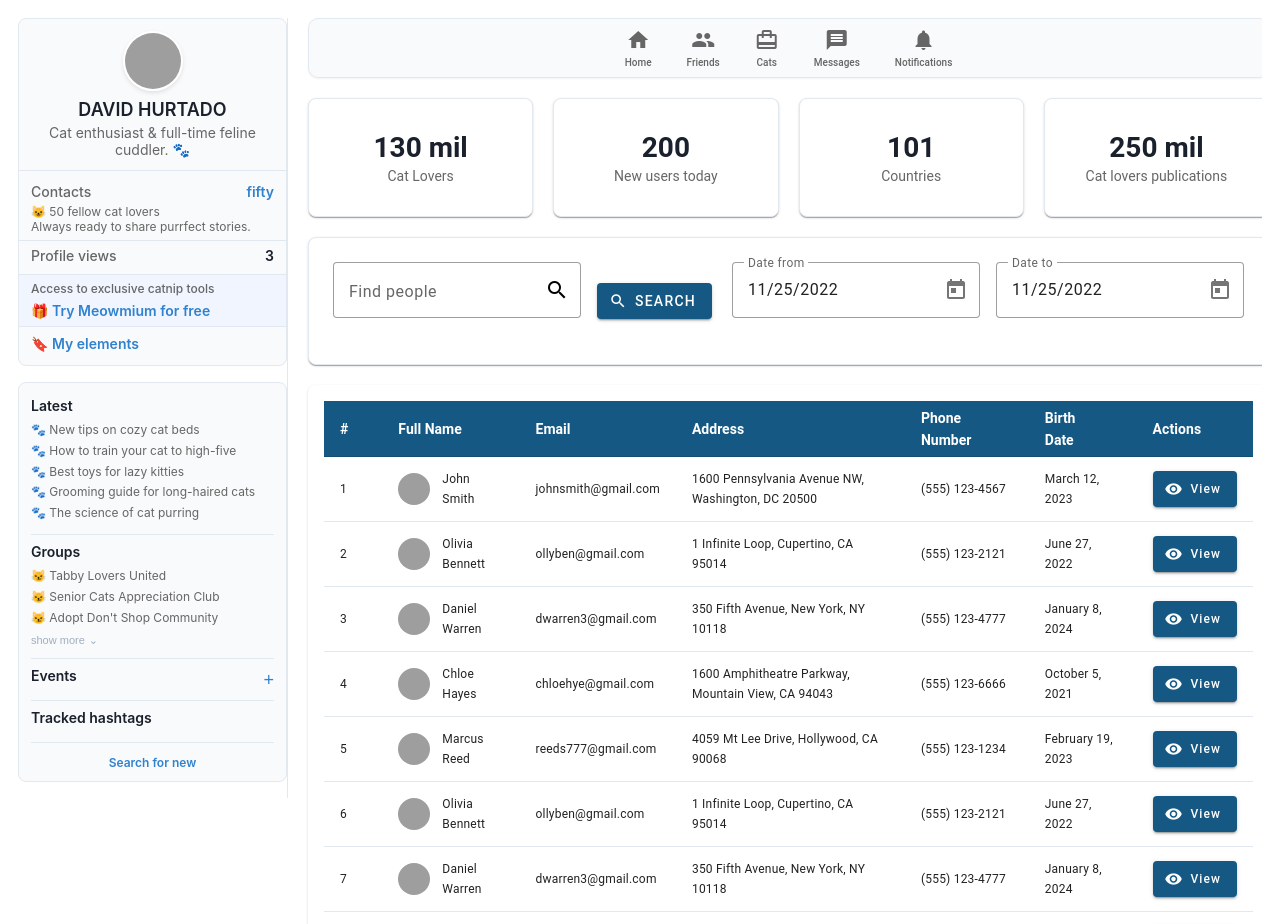
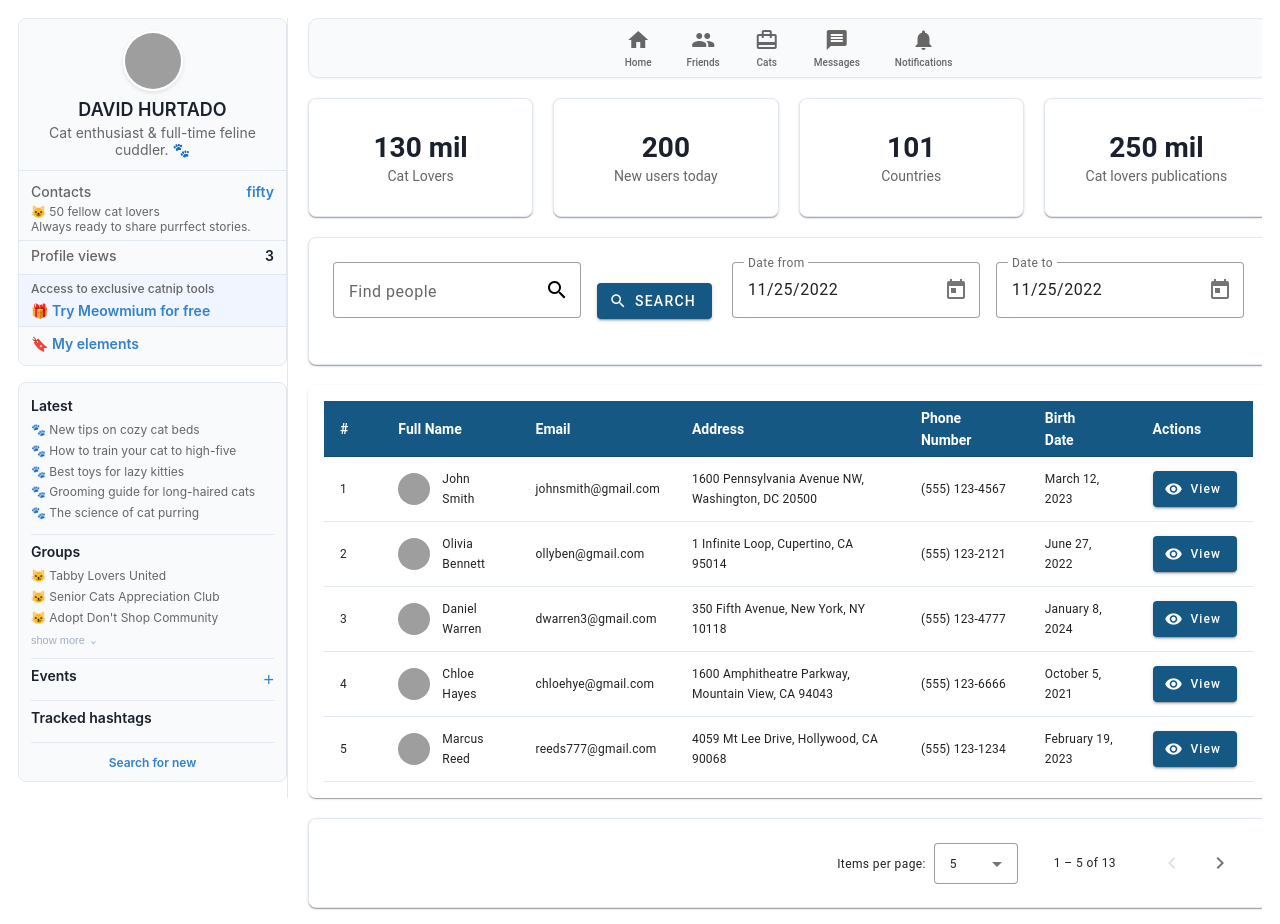
Before and after one commit to Dark-rambler/user-management-app, an Angular app: page /app/user-management in a window 1280 px wide. Shown: the top 924 px of the page. Built offline with nearby package versions, Linux system fonts and the light colour scheme; grey boxes are pictures that could not be loaded.

Commit message:
agrega la ruta dinamica  a la app

```diff
--- a/src/app/app.routes.ts
+++ b/src/app/app.routes.ts
@@ -23,6 +23,11 @@ export const routes: Routes = [
         path: 'user-management',
         loadComponent: () => import('./modules/user-management/user-management.component')
       }
+      ,
+      {
+        path: 'user/:id',
+        loadComponent: () => import('./modules/user/user.component')
+      }
       // Aquí puedes agregar más rutas que necesiten el layout principal
     ]
   }
--- a/src/app/modules/user-management/components/table/table.component.html
+++ b/src/app/modules/user-management/components/table/table.component.html
@@ -27,9 +27,10 @@
             </mat-form-field>
         </div>
     </mat-card-content>
-  </mat-card>  <!-- Tabla de usuarios usando Material Table -->
+</mat-card> <!-- Tabla de usuarios usando Material Table -->
 <mat-card class="users-table">
-    <mat-card-content>      <table mat-table [dataSource]="dataSource" class="users-data-table" matSort>
+    <mat-card-content>
+        <table mat-table [dataSource]="dataSource" class="users-data-table" matSort>
             <ng-container matColumnDef="id">
                 <th mat-header-cell *matHeaderCellDef mat-sort-header>#</th>
                 <td mat-cell *matCellDef="let user; let i = index">{{i + 1}}</td>
@@ -67,8 +68,7 @@
 
             <ng-container matColumnDef="actions">
                 <th mat-header-cell *matHeaderCellDef>Actions</th>
-          <td mat-cell *matCellDef="let user">
-            <button mat-raised-button color="primary" class="view-btn">
+                <td mat-cell *matCellDef="let user">                    <button (click)="onSelectUser(user.id)" mat-raised-button color="primary" class="view-btn">
                         <mat-icon>visibility</mat-icon>
                         View
                     </button>
@@ -79,14 +79,10 @@
             <tr mat-row *matRowDef="let row; columns: displayedColumns;"></tr>
         </table>
     </mat-card-content>
-  </mat-card>  <!-- Paginación usando Material Paginator -->
+</mat-card>
 <mat-card class="pagination-card">
     <mat-card-content>
-      <mat-paginator
-        #paginator
-        [length]="dataSource.data.length"
-        [pageSize]="10"
-        [pageSizeOptions]="[5, 10, 25, 100]"
+        <mat-paginator #paginator [length]="dataSource.data.length" [pageSize]="5" [pageSizeOptions]="[5, 10, 25, 100]"
             aria-label="Select page">
         </mat-paginator>
     </mat-card-content>
--- a/src/app/modules/user-management/components/table/table.component.ts
+++ b/src/app/modules/user-management/components/table/table.component.ts
@@ -2,7 +2,7 @@ import { Component, ViewChild, AfterViewInit } from '@angular/core';
 import { MatPaginator } from '@angular/material/paginator';
 import { MatTableDataSource } from '@angular/material/table';
 import { MatSort } from '@angular/material/sort';
-
+import { Router } from '@angular/router';
 @Component({
   selector: 'app-table',
   standalone: false,
@@ -15,10 +15,117 @@ export class TableComponent implements AfterViewInit {
 
   public showFiller = false;
   public displayedColumns: string[] = ['id', 'fullName', 'email', 'address', 'phone', 'birthDate', 'actions'];
+  public users: any[]; // Definir el tipo de datos de los usuarios
+  public dataSource
+  constructor(private router: Router) {
+    this.showFiller = false;
+    this.users = [
+      {
+        id: 1,
+        name: 'John Smith',
+        email: 'johnsmith@gmail.com',
+        address: '1600 Pennsylvania Avenue NW, Washington, DC 20500',
+        phone: '(555) 123-4567',
+        birthDate: 'March 12, 2023'
+      },
+      {
+        id: 2,
+        name: 'Olivia Bennett',
+        email: 'ollyben@gmail.com',
+        address: '1 Infinite Loop, Cupertino, CA 95014',
+        phone: '(555) 123-2121',
+        birthDate: 'June 27, 2022'
+      },
+      {
+        id: 3,
+        name: 'Daniel Warren',
+        email: 'dwarren3@gmail.com',
+        address: '350 Fifth Avenue, New York, NY 10118',
+        phone: '(555) 123-4777',
+        birthDate: 'January 8, 2024'
+      },
+      {
+        id: 4,
+        name: 'Chloe Hayes',
+        email: 'chloehye@gmail.com',
+        address: '1600 Amphitheatre Parkway, Mountain View, CA 94043',
+        phone: '(555) 123-6666',
+        birthDate: 'October 5, 2021'
+      },
+      {
+        id: 5,
+        name: 'Marcus Reed',
+        email: 'reeds777@gmail.com',
+        address: '4059 Mt Lee Drive, Hollywood, CA 90068',
+        phone: '(555) 123-1234',
+        birthDate: 'February 19, 2023'
+      },
+      {
+        id: 6,
+        name: 'Olivia Bennett',
+        email: 'ollyben@gmail.com',
+        address: '1 Infinite Loop, Cupertino, CA 95014',
+        phone: '(555) 123-2121',
+        birthDate: 'June 27, 2022'
+      },
+      {
+        id: 7,
+        name: 'Daniel Warren',
+        email: 'dwarren3@gmail.com',
+        address: '350 Fifth Avenue, New York, NY 10118',
+        phone: '(555) 123-4777',
+        birthDate: 'January 8, 2024'
+      },
+      {
+        id: 8,
+        name: 'Chloe Hayes',
+        email: 'chloehye@gmail.com',
+        address: '1600 Amphitheatre Parkway, Mountain View, CA 94043',
+        phone: '(555) 123-6666',
+        birthDate: 'October 5, 2021'
+      },
+      {
+        id: 9,
+        name: 'Marcus Reed',
+        email: 'reeds777@gmail.com',
+        address: '4059 Mt Lee Drive, Hollywood, CA 90068',
+        phone: '(555) 123-1234',
+        birthDate: 'February 19, 2023'
+      }, {
+        id: 10,
+        name: 'Olivia Bennett',
+        email: 'ollyben@gmail.com',
+        address: '1 Infinite Loop, Cupertino, CA 95014',
+        phone: '(555) 123-2121',
+        birthDate: 'June 27, 2022'
+      },
+      {
+        id: 11,
+        name: 'Daniel Warren',
+        email: 'dwarren3@gmail.com',
+        address: '350 Fifth Avenue, New York, NY 10118',
+        phone: '(555) 123-4777',
+        birthDate: 'January 8, 2024'
+      },
+      {
+        id: 12,
+        name: 'Chloe Hayes',
+        email: 'chloehye@gmail.com',
+        address: '1600 Amphitheatre Parkway, Mountain View, CA 94043',
+        phone: '(555) 123-6666',
+        birthDate: 'October 5, 2021'
+      },
+      {
+        id: 13,
+        name: 'Marcus Reed',
+        email: 'reeds777@gmail.com',
+        address: '4059 Mt Lee Drive, Hollywood, CA 90068',
+        phone: '(555) 123-1234',
+        birthDate: 'February 19, 2023'
+      }];
 
-  constructor() {
-    // Initialization logic can go here if needed
-    this.showFiller = false;
+    this.dataSource = new MatTableDataSource(this.users);
+
   }
   ngAfterViewInit() {
     // Conectar paginator y sort al dataSource
@@ -35,101 +142,12 @@ export class TableComponent implements AfterViewInit {
     };
   }
 
+  public onSelectUser(id: number) {
+    this.router.navigate(['/app/user', id]);
+  }
 
   // Datos de usuarios
-  public users = [
-    {
-      name: 'John Smith',
-      email: 'johnsmith@gmail.com',
-      address: '1600 Pennsylvania Avenue NW, Washington, DC 20500',
-      phone: '(555) 123-4567',
-      birthDate: 'March 12, 2023'
-    },
-    {
-      name: 'Olivia Bennett',
-      email: 'ollyben@gmail.com',
-      address: '1 Infinite Loop, Cupertino, CA 95014',
-      phone: '(555) 123-2121',
-      birthDate: 'June 27, 2022'
-    },
-    {
-      name: 'Daniel Warren',
-      email: 'dwarren3@gmail.com',
-      address: '350 Fifth Avenue, New York, NY 10118',
-      phone: '(555) 123-4777',
-      birthDate: 'January 8, 2024'
-    },
-    {
-      name: 'Chloe Hayes',
-      email: 'chloehye@gmail.com',
-      address: '1600 Amphitheatre Parkway, Mountain View, CA 94043',
-      phone: '(555) 123-6666',
-      birthDate: 'October 5, 2021'
-    },
-    {
-      name: 'Marcus Reed',
-      email: 'reeds777@gmail.com',
-      address: '4059 Mt Lee Drive, Hollywood, CA 90068',
-      phone: '(555) 123-1234',
-      birthDate: 'February 19, 2023'
-    },
-    {
-      name: 'Olivia Bennett',
-      email: 'ollyben@gmail.com',
-      address: '1 Infinite Loop, Cupertino, CA 95014',
-      phone: '(555) 123-2121',
-      birthDate: 'June 27, 2022'
-    },
-    {
-      name: 'Daniel Warren',
-      email: 'dwarren3@gmail.com',
-      address: '350 Fifth Avenue, New York, NY 10118',
-      phone: '(555) 123-4777',
-      birthDate: 'January 8, 2024'
-    },
-    {
-      name: 'Chloe Hayes',
-      email: 'chloehye@gmail.com',
-      address: '1600 Amphitheatre Parkway, Mountain View, CA 94043',
-      phone: '(555) 123-6666',
-      birthDate: 'October 5, 2021'
-    },
-    {
-      name: 'Marcus Reed',
-      email: 'reeds777@gmail.com',
-      address: '4059 Mt Lee Drive, Hollywood, CA 90068',
-      phone: '(555) 123-1234',
-      birthDate: 'February 19, 2023'
-    }, {
-      name: 'Olivia Bennett',
-      email: 'ollyben@gmail.com',
-      address: '1 Infinite Loop, Cupertino, CA 95014',
-      phone: '(555) 123-2121',
-      birthDate: 'June 27, 2022'
-    },
-    {
-      name: 'Daniel Warren',
-      email: 'dwarren3@gmail.com',
-      address: '350 Fifth Avenue, New York, NY 10118',
-      phone: '(555) 123-4777',
-      birthDate: 'January 8, 2024'
-    },
-    {
-      name: 'Chloe Hayes',
-      email: 'chloehye@gmail.com',
-      address: '1600 Amphitheatre Parkway, Mountain View, CA 94043',
-      phone: '(555) 123-6666',
-      birthDate: 'October 5, 2021'
-    },
-    {
-      name: 'Marcus Reed',
-      email: 'reeds777@gmail.com',
-      address: '4059 Mt Lee Drive, Hollywood, CA 90068',
-      phone: '(555) 123-1234',
-      birthDate: 'February 19, 2023'
-    }  ];
 
   // DataSource para la tabla (después de definir users)
-  public dataSource = new MatTableDataSource(this.users);
 
 }
--- /dev/null
+++ b/src/app/modules/user/user.component.html
@@ -0,0 +1 @@
+<p>user works!</p>
--- /dev/null
+++ b/src/app/modules/user/user.component.ts
@@ -0,0 +1,18 @@
+import { Component } from '@angular/core';
+import { ActivatedRoute } from '@angular/router';
+@Component({
+  selector: 'app-user',
+  imports: [],
+  templateUrl: './user.component.html',
+  styleUrl: './user.component.scss'
+})
+export default class UserComponent {
+  id!: string;
+
+  constructor(private route: ActivatedRoute) { }
+
+  ngOnInit() {
+    this.id = this.route.snapshot.paramMap.get('id')!;
+    console.log('ID recibido:', this.id);
+  }
+}
```
Also changed, not shown: src/app/modules/user/user-routing.module.ts (added, +15 -0 lines), src/app/modules/user/user.module.ts (added, +14 -0 lines), src/app/modules/user/user.component.scss (added). Lines whose indentation alone changed are shown as unchanged.
